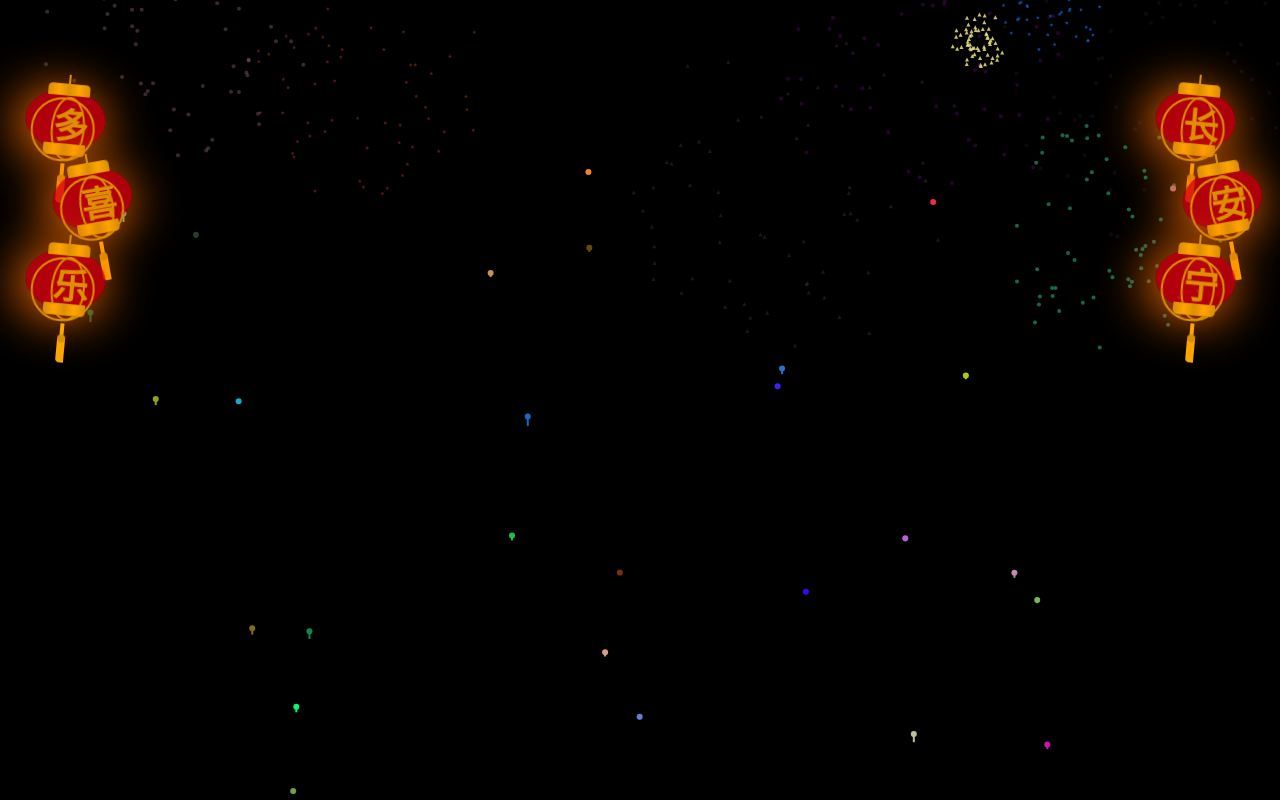
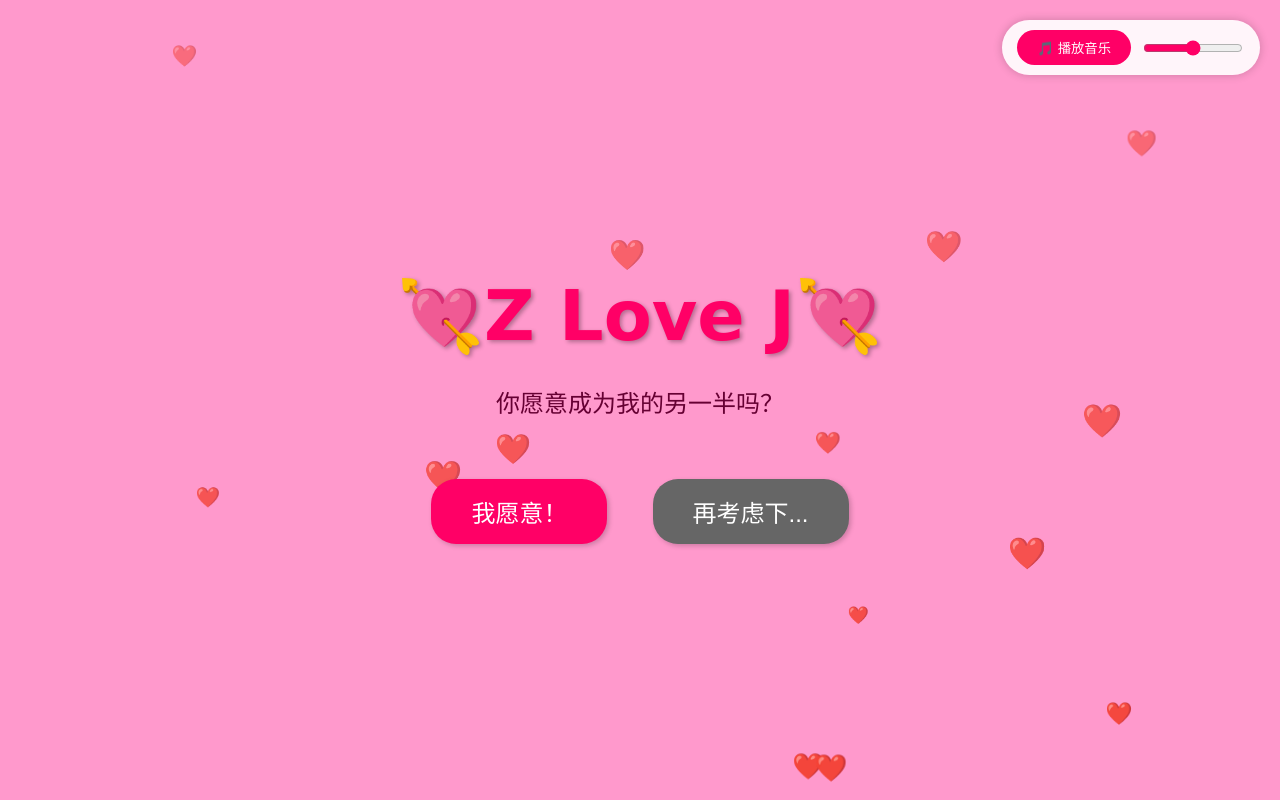
Before and after one commit to h1498567627/love, a plain HTML site: page index.html in a window 1280 px wide. Drawn offline with Linux system fonts and the light colour scheme.

Commit message:
Update index.html

```diff
--- a/index.html
+++ b/index.html
@@ -1,435 +1,311 @@
 <!DOCTYPE html>
-<html lang="en">
+<html lang="zh-CN">
 
     <head>
         <meta charset="UTF-8">
         <meta name="viewport" content="width=device-width, initial-scale=1.0">
-        <title>除夕快乐</title>
+        <title>💖 周洁 💖</title>
         <style>
             body {
+                background: #ff99cc;
+                display: flex;
+                justify-content: center;
+                align-items: center;
+                height: 100vh;
                 margin: 0;
-                padding: 0;
+                font-family: '微软雅黑', cursive;
                 overflow: hidden;
-                background-color: #000;
+                position: relative;
             }
 
-            /* 烟花相关样式 */
-            .firework {
-                position: absolute;
-                width: 5px;
-                height: 5px;
-                border-radius: 50%;
-                pointer-events: none;
+            .container {
+                text-align: center;
+                position: relative;
+                z-index: 2;
             }
 
-            /* 灯笼相关样式 */
-            .deng-box {
-                position: fixed;
-                top: 10%;
-                left: 5px;
-                z-index: 999;
-                display: flex;
-                flex-direction: column;
+            h1 {
+                color: #ff0066;
+                font-size: 4em;
+                text-shadow: 2px 2px 4px rgba(0, 0, 0, 0.3);
+                animation: heartbeat 1.5s infinite;
+                margin-bottom: 30px;
             }
 
-            .deng-box1 {
-                position: fixed;
-                top: 10%;
-                right: 5px;
-                z-index: 999;
-                display: flex;
-                flex-direction: column;
+            .hearts {
+                position: absolute;
+                width: 100%;
+                height: 100%;
+                pointer-events: none;
+                z-index: 1;
             }
 
-            .deng {
-                position: relative;
-                width: 80px;
-                height: 60px;
-                margin: 10px 30px;
-                background: rgba(216, 0, 15, 0.8);
-                border-radius: 50% 50%;
-                transform-origin: 50% -70px;
-                animation: swing 3s infinite ease-in-out;
-                box-shadow: -5px 5px 50px 4px rgba(250, 108, 0, 1);
+            .heart {
+                position: absolute;
+                color: #ff0066;
+                animation: float 6s infinite linear;
+                opacity: 0;
+                user-select: none;
             }
 
-            .deng:nth-child(2n) {
-                animation: swing 5s infinite ease-in-out;
+            button.action-btn {
+                padding: 15px 40px;
+                font-size: 1.5em;
+                margin: 20px;
+                border: none;
+                border-radius: 25px;
+                cursor: pointer;
+                transition: all 0.3s;
+                box-shadow: 2px 2px 5px rgba(0, 0, 0, 0.2);
             }
 
-            .deng-a {
-                width: 60px;
-                height: 60px;
-                background: rgba(216, 0, 15, 0.1);
-                margin: 8px 6px 6px 6px;
-                border-radius: 50% 50%;
-                border: 2px solid #dc8f03;
+            #yes {
+                background: #ff0066;
+                color: white;
             }
 
-            .deng-b {
-                width: 30px;
-                height: 60px;
-                background: rgba(216, 0, 15, 0.1);
-                margin: -3px 6px 6px 18px;
-                border-radius: 50% 50%;
-                border: 2px solid #dc8f03;
+            #no {
+                background: #666;
+                color: white;
             }
 
-            .xian {
-                position: absolute;
-                top: -15px;
-                left: 40px;
-                width: 2px;
-                height: 15px;
-                background: #dc8f03;
+            button:hover {
+                transform: scale(1.1);
+                box-shadow: 3px 3px 8px rgba(0, 0, 0, 0.3);
             }
 
-            .shui-a {
-                position: relative;
-                width: 4px;
-                height: 15px;
-                margin: -4px 0 0 39px;
-                animation: swing 4s infinite ease-in-out;
-                transform-origin: 50% -30px;
-                background: #ffa500;
-                border-radius: 0 0 4px 4px;
+            /* 音乐控制区域 */
+            .music-controls {
+                position: fixed;
+                top: 20px;
+                right: 20px;
+                display: flex;
+                gap: 10px;
+                align-items: center;
+                background: rgba(255, 255, 255, 0.9);
+                padding: 10px 15px;
+                border-radius: 30px;
+                box-shadow: 0 0 10px rgba(0, 0, 0, 0.2);
             }
 
-            .shui-b {
-                position: absolute;
-                top: 11px;
-                left: -2px;
-                width: 8px;
-                height: 8px;
-                background: #dc8f03;
-                border-radius: 50%;
+            #musicToggle {
+                background: #ff0066;
+                color: white;
+                border: none;
+                padding: 8px 20px;
+                border-radius: 20px;
+                cursor: pointer;
+                display: flex;
+                align-items: center;
+                gap: 5px;
             }
 
-            .shui-c {
-                position: absolute;
-                top: 14px;
-                left: -2px;
-                width: 8px;
-                height: 25px;
-                background: #ffa500;
-                border-radius: 0 0 0 4px;
+            #volume {
+                width: 100px;
+                accent-color: #ff0066;
             }
 
-            .deng:before,
-            .deng:after {
-                position: absolute;
-                height: 10px;
-                width: 40px;
-                content: " ";
-                display: block;
-                border: solid 1px #dc8f03;
-                background: linear-gradient(to right, #dc8f03, #ffa500, #dc8f03, #ffa500, #dc8f03);
-            }
-
-            .deng:before {
-                top: -6px;
-                left: 20px;
-                border-radius: 4px 4px 0 0;
-            }
-
-            .deng:after {
-                bottom: -6px;
-                left: 6px;
-                margin-left: 14px;
-                border-radius: 0 0 4px 4px;
-            }
-
-            .deng-t {
-                font-family: 华文行楷, Arial, Lucida Grande, Tahoma, sans-serif;
-                font-size: 2.2rem;
-                color: #dc8f03;
-                font-weight: bold;
-                line-height: 55px;
-                text-align: center;
-            }
-
-            .night.deng-t,
-            .night.deng-box,
-            .night.deng-box1 {
-                background: transparent !important;
-            }
-
-            @keyframes swing {
+            @keyframes heartbeat {
                 0% {
-                    transform: rotate(-10deg);
+                    transform: scale(1);
                 }
 
                 50% {
-                    transform: rotate(10deg);
+                    transform: scale(1.1);
                 }
 
                 100% {
-                    transform: rotate(-10deg);
+                    transform: scale(1);
                 }
             }
 
-            /* 画布样式 */
-            canvas {
-                width: 100%;
-                height: auto;
-                display: block;
+            @keyframes float {
+                0% {
+                    transform: translateY(100vh) translateX(-50%);
+                    opacity: 1;
+                }
+
+                100% {
+                    transform: translateY(-100vh) translateX(50%);
+                    opacity: 0;
+                }
+            }
+
+            /* 移动端优化 */
+            @media (max-width: 600px) {
+                h1 {
+                    font-size: 2.5em;
+                }
+
+                button.action-btn {
+                    padding: 12px 30px;
+                    font-size: 1.2em;
+                }
+
+                .music-controls {
+                    top: 10px;
+                    right: 10px;
+                    padding: 8px 12px;
+                }
             }
         </style>
     </head>
 
     <body>
-        <!-- 左侧灯笼 -->
-        <div class="deng-box">
-            <div class="deng">
-                <div class="xian"></div>
-                <div class="deng-a">
-                    <div class="deng-b">
-                        <div class="deng-t">多</div>
-                    </div>
-                </div>
-                <div class="shui shui-a">
-                    <div class="shui-c"></div>
-                    <div class="shui-b"></div>
-                </div>
-            </div>
-            <div class="deng">
-                <div class="xian"></div>
-                <div class="deng-a">
-                    <div class="deng-b">
-                        <div class="deng-t">喜</div>
-                    </div>
-                </div>
-                <div class="shui shui-a">
-                    <div class="shui-c"></div>
-                    <div class="shui-b"></div>
-                </div>
-            </div>
-            <div class="deng">
-                <div class="xian"></div>
-                <div class="deng-a">
-                    <div class="deng-b">
-                        <div class="deng-t">乐</div>
-                    </div>
-                </div>
-                <div class="shui shui-a">
-                    <div class="shui-c"></div>
-                    <div class="shui-b"></div>
-                </div>
-            </div>
+        <!-- 音乐控制 -->
+        <div class="music-controls">
+            <button id="musicToggle" onclick="toggleMusic()">🎵 播放音乐</button>
+            <input type="range" id="volume" min="0" max="1" step="0.1" value="0.5">
         </div>
 
-        <!-- 右侧灯笼 -->
-        <div class="deng-box1">
-            <div class="deng">
-                <div class="xian"></div>
-                <div class="deng-a">
-                    <div class="deng-b">
-                        <div class="deng-t">长</div>
-                    </div>
-                </div>
-                <div class="shui shui-a">
-                    <div class="shui-c"></div>
-                    <div class="shui-b"></div>
-                </div>
-            </div>
-            <div class="deng">
-                <div class="xian"></div>
-                <div class="deng-a">
-                    <div class="deng-b">
-                        <div class="deng-t">安</div>
-                    </div>
-                </div>
-                <div class="shui shui-a">
-                    <div class="shui-c"></div>
-                    <div class="shui-b"></div>
-                </div>
-            </div>
-            <div class="deng">
-                <div class="xian"></div>
-                <div class="deng-a">
-                    <div class="deng-b">
-                        <div class="deng-t">宁</div>
-                    </div>
-                </div>
-                <div class="shui shui-a">
-                    <div class="shui-c"></div>
-                    <div class="shui-b"></div>
-                </div>
-            </div>
+        <!-- 爱心背景 -->
+        <div class="hearts" id="hearts"></div>
+
+        <!-- 主要内容 -->
+        <div class="container">
+            <h1>💘Z Love J💘</h1>
+            <p style="font-size: 1.5em; color: #660033; margin-bottom: 40px;">你愿意成为我的另一半吗？</p>
+            <button id="yes" class="action-btn" onclick="handleResponse(true)">我愿意！</button>
+            <button id="no" class="action-btn" onmouseover="moveButton()"
+                onclick="handleResponse(false)">再考虑下...</button>
         </div>
 
-        <!-- 烟花特效画布 -->
-        <canvas></canvas>
+        <script>
+            // 音乐播放系统
+            let audio = null;
+            let isMusicPlaying = false;
 
-        <script>
-            const canvas = document.querySelector('canvas');
-            canvas.width = window.innerWidth;
-            canvas.height = window.innerHeight;
-            const ctx = canvas.getContext('2d');
+            function initMusic() {
+                try {
+                    // 创建音频对象（支持多格式）
+                    audio = new Audio();
+                    const source = document.createElement('source');
+                    source.src = 'music.mp3';
+                    source.type = 'audio/mpeg';
+                    audio.appendChild(source);
 
-            const fireworks = [];
-            const shapes = ['circle', 'star', 'triangle'];
+                    // 备用格式
+                    const fallbackSource = document.createElement('source');
+                    fallbackSource.src = 'music.ogg';
+                    fallbackSource.type = 'audio/ogg';
+                    audio.appendChild(fallbackSource);
 
-            function randomColor() {
-                return '#' + Math.floor(Math.random() * 16777215).toString(16).padStart(6, '0');
-            }
+                    audio.loop = true;
+                    audio.volume = 0.5;
 
-            function createFirework() {
-                const x = Math.random() * canvas.width;
-                const y = canvas.height;
-                const targetY = Math.random() * canvas.height * 0.3;
-                const color = randomColor();
-                const shape = shapes[Math.floor(Math.random() * shapes.length)];
-                const firework = {
-                    x,
-                    y,
-                    targetY,
-                    color,
-                    speed: Math.random() * 8 + 2,
-                    particles: [],
-                    shape,
-                    vx: (Math.random() - 0.5) * 2
-                };
-                fireworks.push(firework);
-            }
+                    // 音量控制
+                    document.getElementById('volume').addEventListener('input', (e) => {
+                        audio.volume = e.target.value;
+                    });
 
-            function drawCircle(ctx, x, y, color, size) {
-                ctx.fillStyle = color;
-                ctx.beginPath();
-                ctx.arc(x, y, size, 0, Math.PI * 2);
-                ctx.fill();
-            }
+                    // 事件监听
+                    audio.addEventListener('loadeddata', () => {
+                        document.getElementById('musicToggle').disabled = false;
+                    });
 
-            function drawStar(ctx, x, y, color, size) {
-                const numPoints = 5;
-                const outerRadius = size;
-                const innerRadius = size / 2;
-                const angle = Math.PI / numPoints;
-                ctx.fillStyle = color;
-                ctx.beginPath();
-                for (let i = 0; i < 2 * numPoints; i++) {
-                    const radius = (i % 2 === 0) ? outerRadius : innerRadius;
-                    const currentAngle = i * angle - Math.PI / 2;
-                    const px = x + radius * Math.cos(currentAngle);
-                    const py = y + radius * Math.sin(currentAngle);
-                    if (i === 0) {
-                        ctx.moveTo(px, py);
-                    } else {
-                        ctx.lineTo(px, py);
-                    }
-                }
-                ctx.closePath();
-                ctx.fill();
-            }
+                    audio.addEventListener('error', (e) => {
+                        console.error('音乐加载失败:', e.target.error);
+                        document.querySelector('.music-controls').innerHTML = '⚠️ 音乐加载失败';
+                    });
 
-            function drawTriangle(ctx, x, y, color, size) {
-                ctx.fillStyle = color;
-                ctx.beginPath();
-                ctx.moveTo(x, y - size);
-                ctx.lineTo(x + size, y + size);
-                ctx.lineTo(x - size, y + size);
-                ctx.closePath();
-                ctx.fill();
-            }
+                    // 自动播放处理
+                    document.addEventListener('click', function firstPlay() {
+                        audio.play().catch(() => {
+                            document.getElementById('musicToggle').textContent = '▶️ 点击播放';
+                        });
+                        document.removeEventListener('click', firstPlay);
+                    });
 
-            function drawShape(ctx, x, y, shape, color, size) {
-                switch (shape) {
-                    case 'circle':
-                        drawCircle(ctx, x, y, color, size);
-                        break;
-                    case 'star':
-                        drawStar(ctx, x, y, color, size);
-                        break;
-                    case 'triangle':
-                        drawTriangle(ctx, x, y, color, size);
-                        break;
+                } catch (error) {
+                    console.error('音乐初始化失败:', error);
+                    document.querySelector('.music-controls').style.display = 'none';
                 }
             }
 
-            function updateFireworks() {
-                ctx.clearRect(0, 0, canvas.width, canvas.height);
-                for (let i = fireworks.length - 1; i >= 0; i--) {
-                    const firework = fireworks[i];
-                    if (firework.y > firework.targetY) {
-                        firework.y -= firework.speed;
-                        firework.x += firework.vx;
-                        ctx.beginPath();
-                        ctx.moveTo(firework.x, firework.y + firework.speed);
-                        ctx.lineTo(firework.x, firework.y);
-                        ctx.strokeStyle = firework.color;
-                        ctx.lineWidth = 2;
-                        ctx.stroke();
-                        drawShape(ctx, firework.x, firework.y, 'circle', firework.color, 3);
-                    } else {
-                        if (firework.particles.length === 0) {
-                            for (let j = 0; j < 60; j++) {
-                                const angle = Math.random() * Math.PI * 2;
-                                const speed = Math.random() * 5 + 2;
-                                const particle = {
-                                    x: firework.x,
-                                    y: firework.y,
-                                    vx: Math.cos(angle) * speed,
-                                    vy: Math.sin(angle) * speed,
-                                    color: firework.color,
-                                    life: 30,
-                                    shape: firework.shape
-                                };
-                                firework.particles.push(particle);
-                            }
-                        }
-                        for (let j = firework.particles.length - 1; j >= 0; j--) {
-                            const particle = firework.particles[j];
-                            particle.x += particle.vx;
-                            particle.y += particle.vy;
-                            particle.life--;
-                            if (particle.life > 0) {
-                                const alpha = particle.life / 30;
-                                const particleColor = `rgba(${parseInt(particle.color.slice(1, 3), 16)}, ${parseInt(particle.color.slice(3, 5), 16)}, ${parseInt(particle.color.slice(5, 7), 16)}, ${alpha})`;
-                                drawShape(ctx, particle.x, particle.y, particle.shape, particleColor, 2);
-                            } else {
-                                firework.particles.splice(j, 1);
-                            }
-                        }
-                        if (firework.particles.length === 0) {
-                            fireworks.splice(i, 1);
-                        }
-                    }
+            function toggleMusic() {
+                if (!isMusicPlaying) {
+                    audio.play();
+                    isMusicPlaying = true;
+                    document.getElementById('musicToggle').innerHTML = '⏸️ 暂停音乐';
+                } else {
+                    audio.pause();
+                    isMusicPlaying = false;
+                    document.getElementById('musicToggle').innerHTML = '▶️ 播放音乐';
                 }
-                requestAnimationFrame(updateFireworks);
             }
 
-            // 页面加载初期创建多个烟花
-            for (let i = 0; i < 100; i++) {
-                createFirework();
+            // 爱心生成系统
+            function createHearts() {
+                const heartsContainer = document.getElementById('hearts');
+                for (let i = 0; i < 25; i++) {
+                    const heart = document.createElement('div');
+                    heart.className = 'heart';
+                    heart.innerHTML = '❤️';
+                    heart.style.left = Math.random() * 100 + '%';
+                    heart.style.animationDelay = Math.random() * 6 + 's';
+                    heart.style.fontSize = Math.random() * 20 + 15 + 'px';
+                    heartsContainer.appendChild(heart);
+                }
             }
 
-            setInterval(createFirework, 80);
-            updateFireworks();
+            // 按钮交互系统
+            function handleResponse(answer) {
+                if (answer) {
+                    alert('🎉 这真是我生命中最美好的一天！💖');
+                    document.body.style.background = '#ff66b3';
+                    document.querySelector('h1').innerHTML = '💞 我爱你！💞';
+                    document.getElementById('no').style.display = 'none';
+                    // 触发爱心雨
+                    createHearts();
+                    createHearts();
+                } else {
+                    alert('🥺 我会继续用心打动你...');
+                    moveButton();
+                }
+            }
 
-            canvas.addEventListener('touchstart', function (e) {
-                e.preventDefault();
-                const touch = e.touches[0];
-                const x = touch.clientX;
-                const y = canvas.height;
-                const targetY = Math.random() * canvas.height * 0.3;
-                const color = randomColor();
-                const shape = shapes[Math.floor(Math.random() * shapes.length)];
-                const firework = {
-                    x,
-                    y,
-                    targetY,
-                    color,
-                    speed: Math.random() * 8 + 2,
-                    particles: [],
-                    shape,
-                    vx: (Math.random() - 0.5) * 2
-                };
-                fireworks.push(firework);
+            function moveButton() {
+                const noBtn = document.getElementById('no');
+                const maxX = window.innerWidth - noBtn.offsetWidth;
+                const maxY = window.innerHeight - noBtn.offsetHeight;
+                const newX = Math.random() * maxX;
+                const newY = Math.random() * maxY;
+
+                noBtn.style.transition = 'all 0.5s ease-out';
+                noBtn.style.position = 'fixed';
+                noBtn.style.left = newX + 'px';
+                noBtn.style.top = newY + 'px';
+
+                // 添加晃动动画
+                setTimeout(() => {
+                    noBtn.style.transition = '';
+                }, 500);
+            }
+
+            // 初始化系统
+            window.addEventListener('load', () => {
+                initMusic();
+                createHearts();
+
+                // 触摸设备优化
+                if ('ontouchstart' in window) {
+                    document.getElementById('no').addEventListener('touchstart', moveButton);
+                }
             });
 
-            window.addEventListener('resize', function () {
-                canvas.width = window.innerWidth;
-                canvas.height = window.innerHeight;
+            // 点击生成爱心
+            document.addEventListener('click', (e) => {
+                if (e.target.tagName !== 'BUTTON') {
+                    const heart = document.createElement('div');
+                    heart.className = 'heart';
+                    heart.style.left = e.clientX + 'px';
+                    heart.style.top = e.clientY + 'px';
+                    heart.style.animation = 'float 3s linear';
+                    heart.innerHTML = '💖';
+                    document.getElementById('hearts').appendChild(heart);
+
+                    setTimeout(() => heart.remove(), 3000);
+                }
             });
         </script>
     </body>
```
